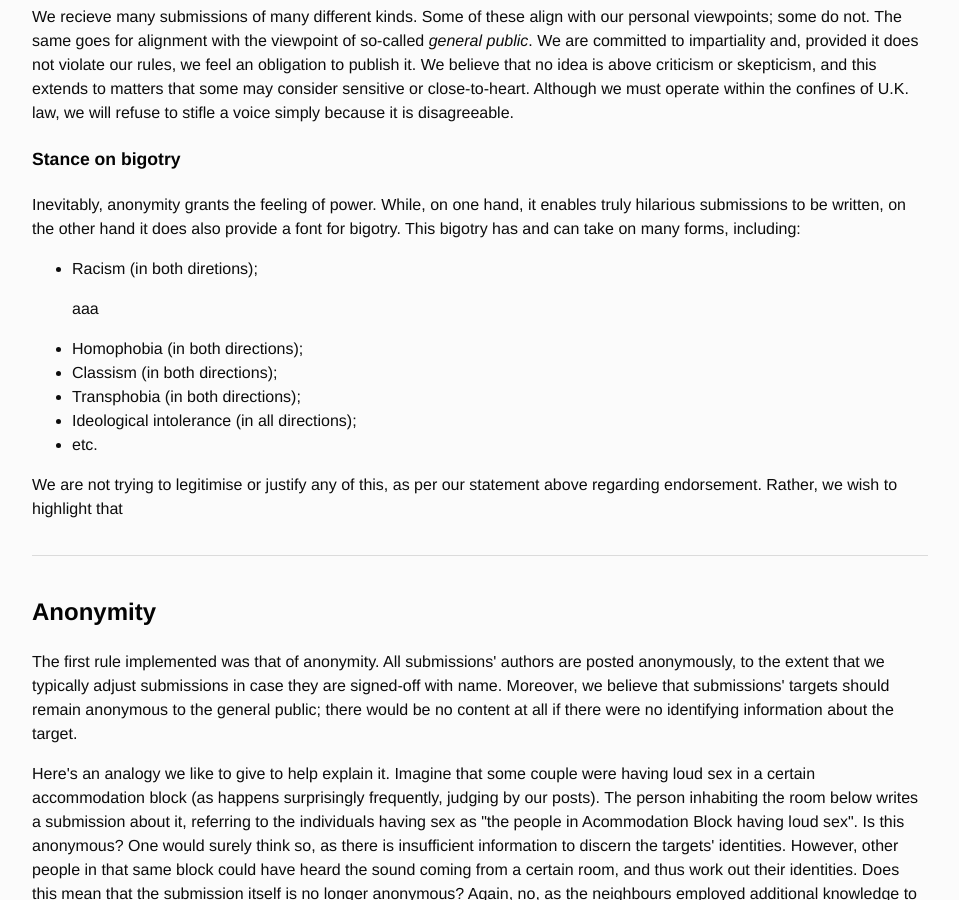
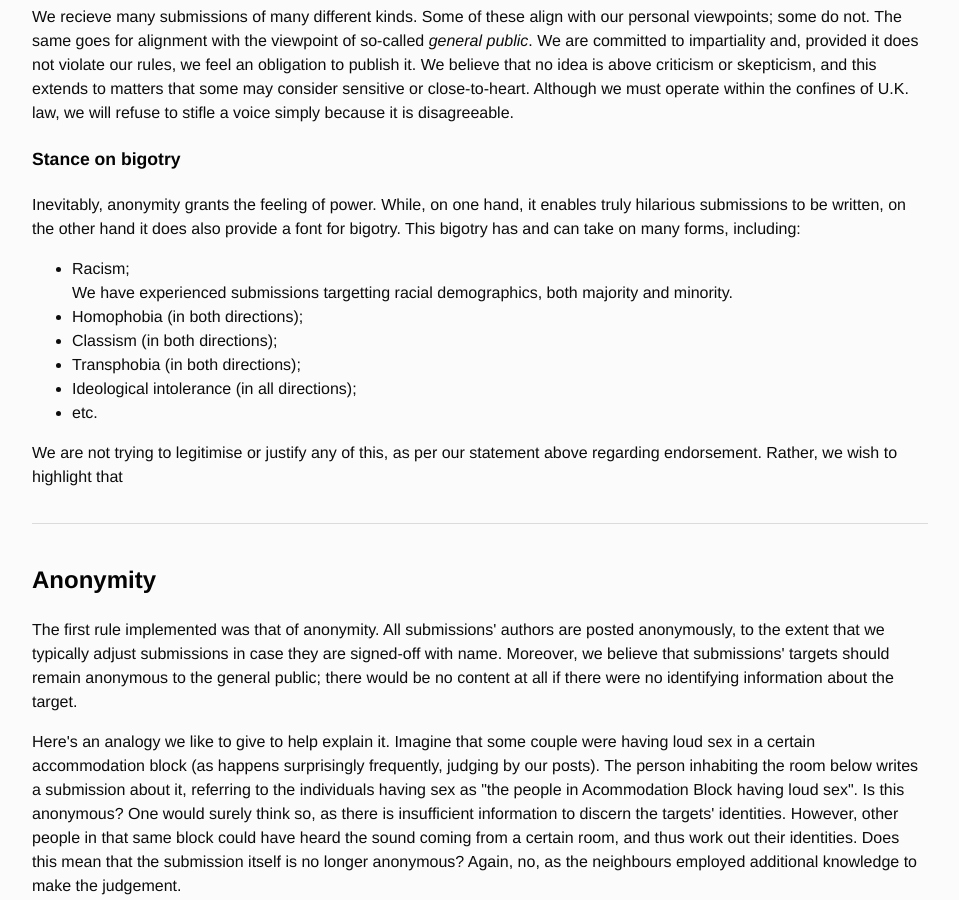
Before and after one commit to Oxfeud/oxfeud.github.io, a Jekyll site: the page built from index.html, in a window 1280 px wide and 900 px high, scrolled down 2068 px. Shown: the whole window, without its empty margins (160-1119 px from the left). Built offline with Jekyll 4.4.1, drawn with Linux system fonts in a browser that asks for light colours.

Commit message:
Update index.html

```diff
--- a/index.html
+++ b/index.html
@@ -64,7 +64,8 @@ title: Oxfeud - FAQ
 	<h4>Stance on bigotry</h4>
 	<p>Inevitably, anonymity grants the feeling of power. While, on one hand, it enables truly hilarious submissions to be written, on the other hand it does also provide a font for bigotry. This bigotry has and can take on many forms, including:</p>
 	<ul>
-		<li>Racism (in both diretions);<br><p>aaa</p></li>
+		<li>Racism;
+			<p style="margin: 0px;">We have experienced submissions targetting racial demographics, both majority and minority. </p></li>
 		<li>Homophobia (in both directions);</li>
 		<li>Classism (in both directions);</li>
 		<li>Transphobia (in both directions);</li>
```
